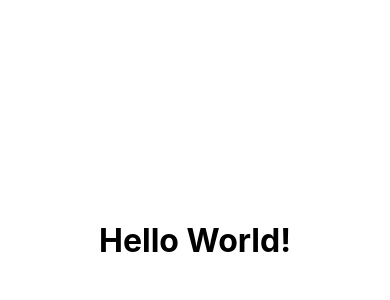
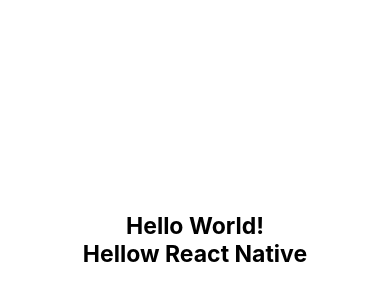
Before and after one commit to nvlannasik/coba-belajar, a React Native app: screen / in a window 390 px wide. Shown: the part 182-482 px from the top of the page. Built offline with nearby package versions, Linux system fonts and the light colour scheme.

Commit message:
internal style

```diff
--- a/App.js
+++ b/App.js
@@ -1,10 +1,23 @@
 import React from "react";
-import { Text, View } from "react-native";
+import { Text, View, StyleSheet } from "react-native";
+
+const styles = StyleSheet.create({
+  text_big: {
+    fontWeight: 'bold',
+    fontSize: 23,
+  },
+  container: {
+    flex: 1,
+    justifyContent: "center",
+    alignItems: "center",
+  }
+})
 
 const HelloWorldApp = () => {
   return(
-    <View style= {{flex: 1, justifyContent: "center", alignItems: "center"}}>
-      <Text style= {{fontWeight:"bold", fontSize: 32}}>Hello World!</Text>
+    <View style= {styles.container}>
+      <Text style= {styles.text_big}>Hello World!</Text>
+      <Text style= {styles.text_big}>Hellow React Native</Text>
     </View>
   )
 }
```
